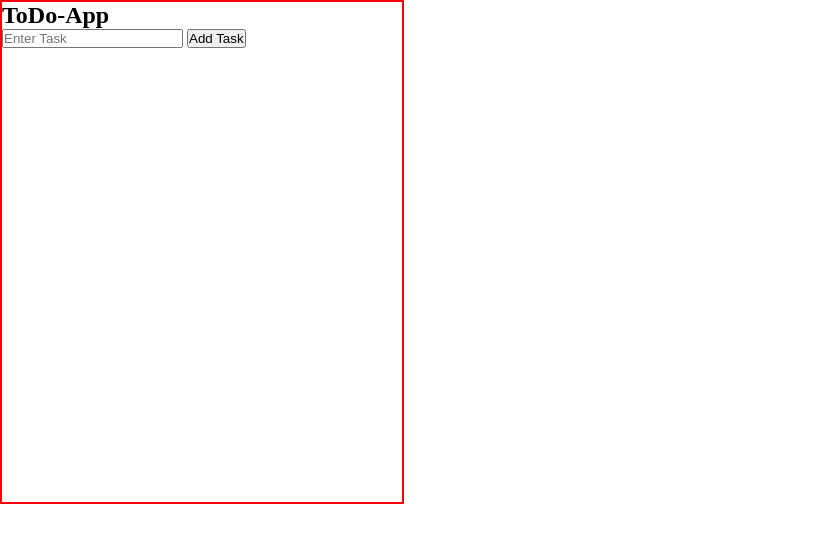
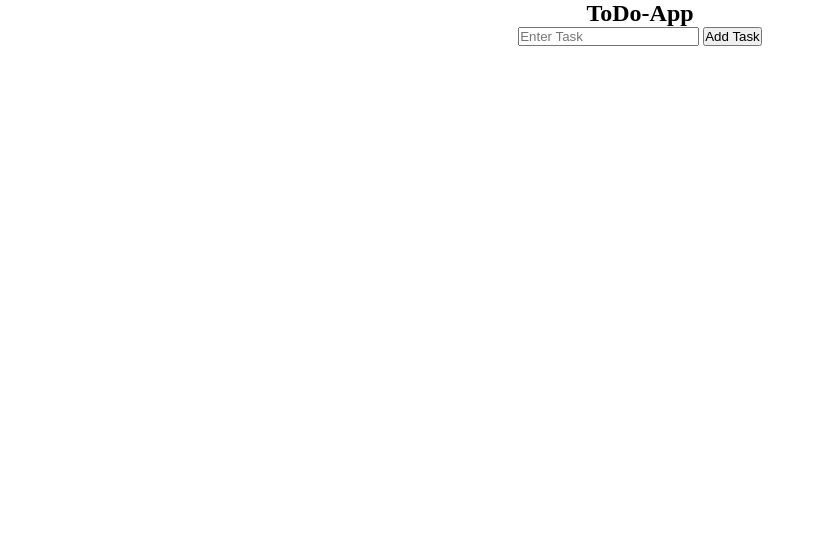
Before and after one commit to MuhammadAhmad-1/App, a plain HTML site: page index.html in a window 1280 px wide. Shown: the whole page, without its empty margins (0-825 px from the left). Drawn offline with Linux system fonts and the light colour scheme.

Commit message:
added styling in style.css

```diff
--- a/index.html
+++ b/index.html
@@ -9,6 +9,8 @@
 </head>
 <body>
     <section>
+
+
             <div>
                 <h1>ToDo-App</h1>
             </div>
@@ -16,6 +18,10 @@
                 <input type="text" placeholder="Enter Task" id="task">
                 <button id="add">Add Task</button>
             </div>
+            <div>
+                <ul></ul>
+            </div>
+
     </section>
 </body>
 </html>
--- a/style.css
+++ b/style.css
@@ -3,7 +3,9 @@
     margin: 0px;
 }
 section{
-    height: 500px;
-    width: 400px;
-    border: 2px solid red;
+    align-items: center;
 }
+
+div{
+    text-align: center;
+}
```
Lines whose indentation alone changed are shown as unchanged.
